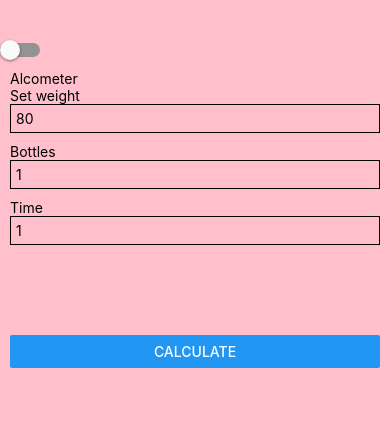
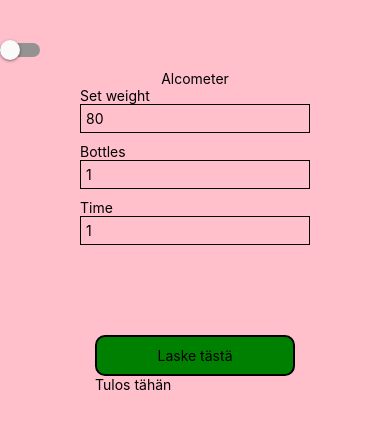
Before and after one commit to tikkuinen/alcometer_2023, a React Native app: screen / in a window 390 px wide. Shown: the top 428 px of the page. Built offline with nearby package versions, Linux system fonts and the light colour scheme.

Commit message:
tehty nappia

```diff
--- a/App.js
+++ b/App.js
@@ -8,8 +8,8 @@ import {
   Text,
   TextInput,
   View,
-  Button,
   Switch,
+  TouchableOpacity,
 } from "react-native";
 
 export default function App() {
@@ -22,6 +22,10 @@ export default function App() {
 
   // alkoholipitoisuus veressä
   const [level, setLevel] = useState("");
+
+  // voi se tulos olla tavallinen let
+  // Numberin voi laittaa vasta lopussa
+  // tee oma nappi
 
   // const radioButtons = useMemo(
   //   () => [
@@ -62,6 +66,14 @@ export default function App() {
 
     setLevel(result);
   }
+
+  const CalculateButton = () => {
+    return (
+      <TouchableOpacity style={Styles.button} onPress={calculate}>
+        <Text>Laske tästä</Text>
+      </TouchableOpacity>
+    );
+  };
 
   return (
     <ScrollView style={Styles.scrollView}>
@@ -112,8 +124,8 @@ export default function App() {
           /> */}
         </View>
         <View style={Styles.calculate}>
-          <Button title="Calculate" onPress={calculate} />
-          <Text>{level}</Text>
+          <CalculateButton />
+          <Text>Tulos tähän</Text>
         </View>
       </View>
     </ScrollView>
--- a/styles/Styles.js
+++ b/styles/Styles.js
@@ -3,7 +3,7 @@ import { StyleSheet } from "react-native";
 export default StyleSheet.create({
   container: {
     flex: 1,
-    alignItems: "stretch",
+    alignItems: "center",
     justifyContent: "space-evenly",
     margin: 10,
     //backgroundColor: "#fff",
@@ -16,12 +16,20 @@ export default StyleSheet.create({
     borderWidth: 1,
     marginBottom: 10,
   },
+  button: {
+    borderWidth: 2,
+    borderRadius: 10,
+    padding: 10,
+    width: 200,
+    alignItems: "center",
+    backgroundColor: "green",
+  },
   label: {
     fontSize: 18,
     fontWeight: "bold",
   },
   result: {
-    color: "#b00000",
+    color: "#ffffff",
     fontSize: 18,
     fontWeight: "bold",
   },
```
